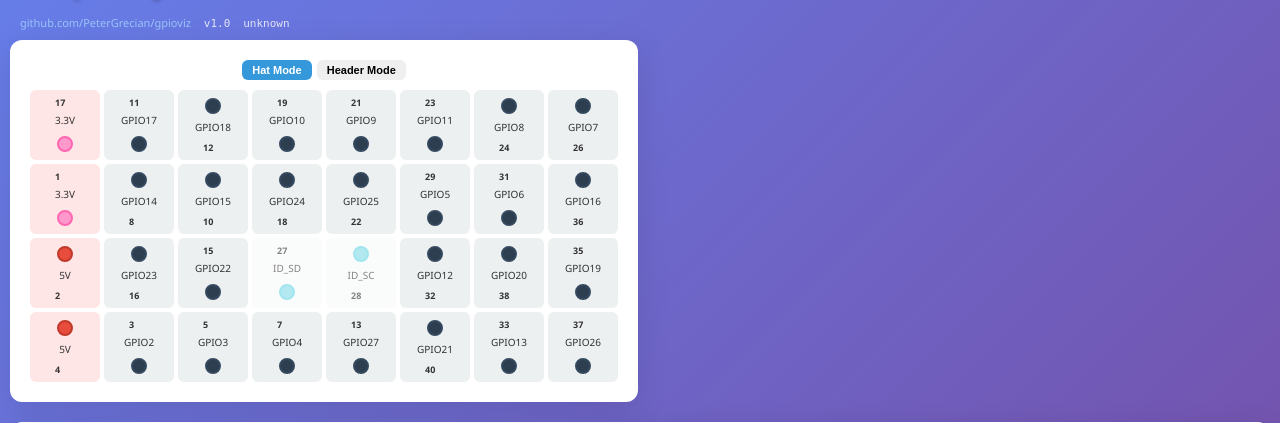
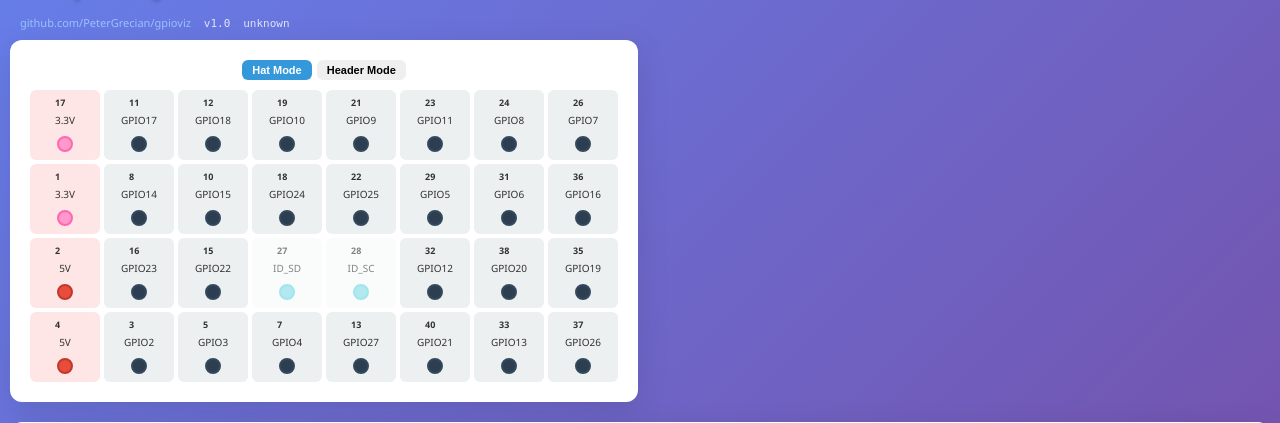
Before and after one commit to PeterGrecian/gpioviz, a Flask app: page / in a window 1280 px wide. Shown: the part 49-472 px from the top of the page. Run offline with Flask 3, Linux system fonts and the light colour scheme.

Commit message:
Fix inconsistent pin indicator positioning in Hat mode
- Used CSS flexbox order property to standardize layout
- Pin number always at top (order: 1)
- Pin label always in middle (order: 2)
- Pin indicator always at bottom (order: 3)
- Works regardless of HTML element order
- Consistent visual alignment across all pins

🤖 Generated with [Claude Code](https://claude.com/claude-code)

Co-Authored-By: Claude <noreply@anthropic.com>

```diff
--- a/static/css/style.css
+++ b/static/css/style.css
@@ -277,9 +277,22 @@ body.config-tool-active .pin-indicator {
     max-width: 70px;
     padding: 6px 4px;
     flex-direction: column;
-    justify-content: center;
+    justify-content: space-between;
+    align-items: center;
     min-height: 70px;
     gap: 2px;
+}
+
+.pin-row.layout-hat .pin-number {
+    order: 1;
+}
+
+.pin-row.layout-hat .pin-label {
+    order: 2;
+}
+
+.pin-row.layout-hat .pin-indicator {
+    order: 3;
 }
 
 .pin-row.layout-hat .pin-number {
```
